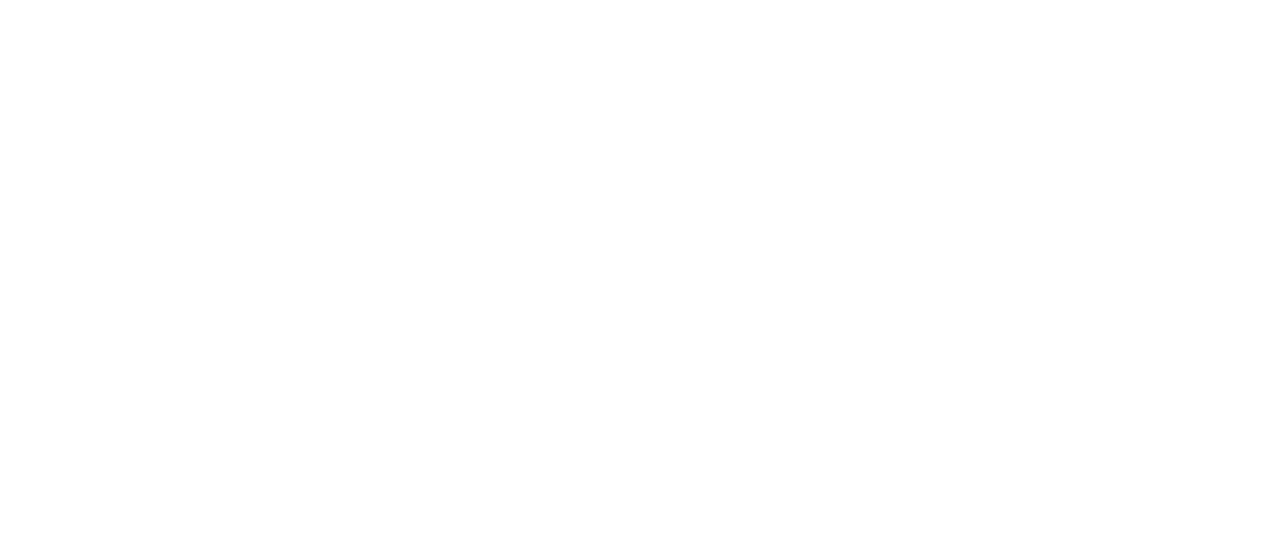
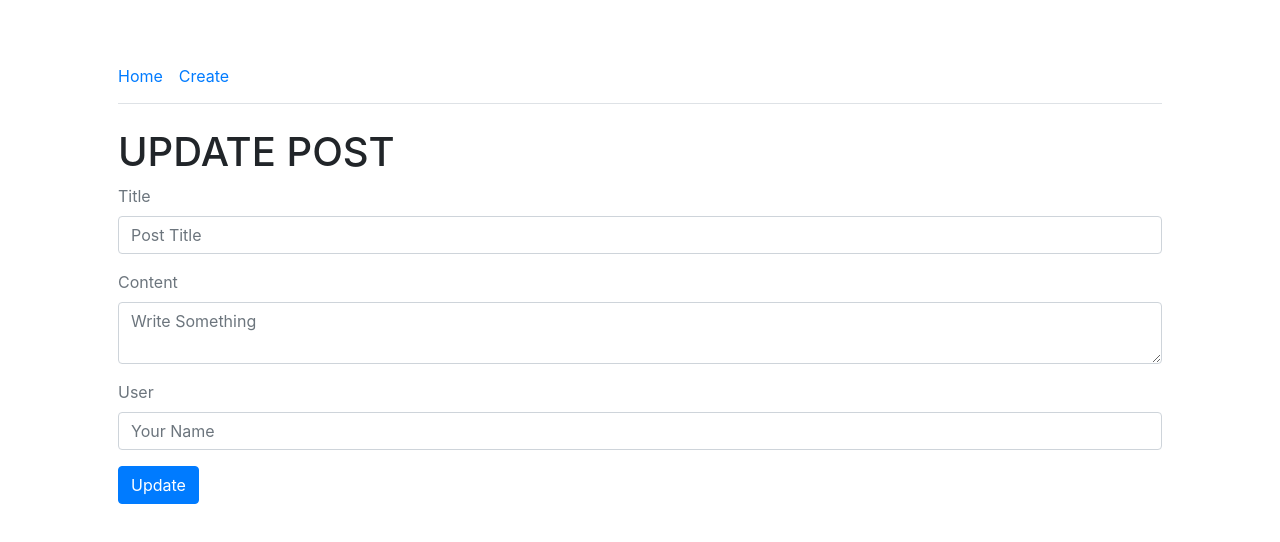
Before and after one commit to isurupathumherath/Social-Media-Post-System, a React (Create React App) app in the folder client/: page /post/update/1 in a window 1280 px wide. Shown: the top 542 px of the page. Built offline with nearby package versions, Linux system fonts and the light colour scheme; no server answers.

Commit message:
Update Post Success

```diff
--- a/client/src/App.js
+++ b/client/src/App.js
@@ -29,10 +29,26 @@
       {posts.map((post, i) => (
           <div className="row" key={post._id} style={{borderBottom: '1px solid silver'}}>
             <div className="col pt-3 pb-2">
-              <Link to={`/post/${post.slug}`}><h2>{post.title}</h2></Link>
-              <p className="lead"> {post.content.substring(0, 100)}</p>
-              <p>Author <span className="badge">{post.user}</span> Published on {' '} <span   className="badge">{new Date(post.createdAt).toLocaleString()}</span>
-              </p>
+
+              <div className="row">
+                <div className="col-md-10">
+                  <Link to={`/post/${post.slug}`}>
+                    <h2>{post.title}</h2>
+                  </Link>
+                  <p className="lead"> {post.content.substring(0, 100)}</p>
+                  <p>Author <span className="badge">{post.user}</span> Published on {' '} <span   className="badge">{new Date(post.createdAt).toLocaleString()}</span>
+                  </p>
+                </div>
+
+
+              <div className="col-md-2">
+                  <Link to={`/post/update/${post.slug}`} className="btn btn-sm btn-outline-warning">
+                    Update
+                  </Link>
+                  <button className="btn btn-sm btn-outline-danger ml-1">Delete</button>
+              </div>
+              </div>
+
             </div>
           </div>
         ))}
--- a/client/src/Routes.js
+++ b/client/src/Routes.js
@@ -3,6 +3,8 @@
 import App from './App';
 import Create from "./Create";
 import SinglePost from './SinglePost';
+import UpdatePost from './UpdatePost';
+
 
 const Routes =() => {
     return(
@@ -11,6 +13,7 @@
                 <Route path="/" exact component={App} />
                 <Route path="/create" exact component={Create} />
                 <Route path="/post/:slug" exact component={SinglePost} />
+                <Route path="/post/update/:slug" exact component={UpdatePost} />
             </Switch>
         </BrowserRouter>
     );
--- /dev/null
+++ b/client/src/UpdatePost.js
@@ -0,0 +1,83 @@
+import React, {useState, useEffect} from 'react';
+import axios from 'axios';
+import Nav from './Nav';
+
+const UpdatePost = props => {
+    const [state, setState] = useState({
+        title: '',
+        content: '',
+        slug: '',
+        user: ''
+    })
+
+    const {title, content, slug, user} = state;
+
+    useEffect(() => {
+        axios
+            .get(`${process.env.REACT_APP_API}/post/${props.match.params.slug}`)
+            .then(response => {
+                const {title, content, slug, user} = response.data
+                setState({...state, title, content, slug, user})
+            })
+            .catch(error => alert('Error Loading Single Post'));
+    }, []);
+
+    const showUpdateForm = () => (
+        <form onSubmit={handleSubmit}>
+          <div className="form-group">
+              <label className="text-muted">Title</label>
+              <input onChange={handleChange('title')} value={title} type="text" className="form-control" placeholder="Post Title" required/>
+          </div>
+          <div className="form-group">
+              <label className="text-muted">Content</label>
+              <textarea onChange={handleChange('content')} value={content} type="text" className="form-control" placeholder="Write Something" required/>
+          </div>
+          <div className="form-group">
+              <label className="text-muted">User</label>
+              <input onChange={handleChange('user')} value={user} type="text" className="form-control" placeholder="Your Name" required/>
+          </div>
+          <div>
+              <button className="btn btn-primary">Update</button>
+          </div>
+      </form>
+    )
+
+    function handleChange(name) {
+        return function(event) {
+            setState({ ...state, [name]: event.target.value});
+        }
+    }
+
+    const handleSubmit = event => {
+        event.preventDefault()
+        // console.table({title, content, user})
+        axios
+            .put(`${process.env.REACT_APP_API}/post/${slug}`, { title, content, user })
+            .then(response => {
+
+                console.log(response)
+                const {title, content, slug, user} = response.data
+
+                //empty state
+                setState({ ...state, title, content, slug, user} );
+                //show success alert
+                alert(`Post Titled ${title} is Updated`);
+            })
+            .catch(error => {
+                console.log(error.Response)
+                alert(error.response.data.error)
+            })
+    };
+
+
+    return (
+        <div className="container p-5">
+            <Nav />
+            <br />
+            <h1>UPDATE POST</h1>
+            {showUpdateForm()}
+        </div>
+    )
+}
+
+export default UpdatePost;
```
Also changed, not shown: 2 other files (tests, documents, lock files or other folders).
